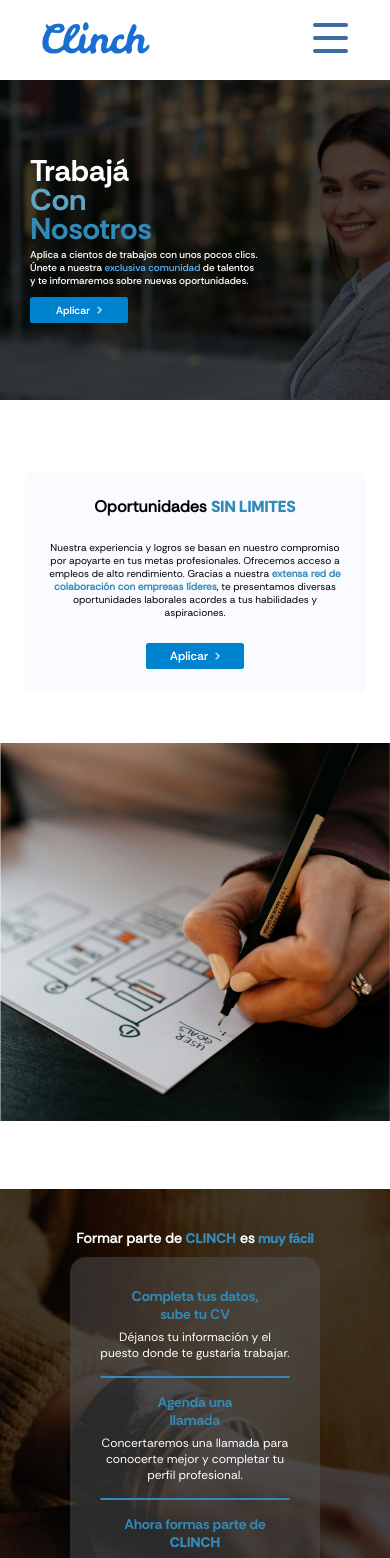
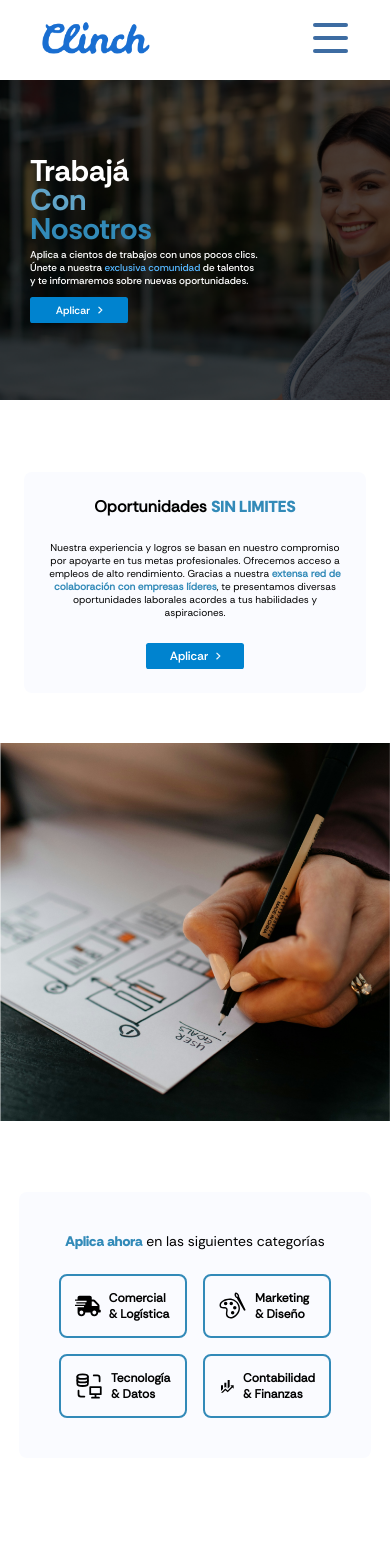
Before and after one commit to agustinlorca/ClinchHR, a React (Vite) app: page /candidatos in a window 390 px wide. Shown: the top 1558 px of the page. Built offline with nearby package versions, Linux system fonts and the light colour scheme.

Commit message:
added CategoriesCard component. Change order of components for mobile in the candidates page

```diff
--- a/src/components/Cards/CategoriesCard/CategoriesCard.jsx
+++ b/src/components/Cards/CategoriesCard/CategoriesCard.jsx
@@ -1,11 +1,43 @@
-import React from 'react'
+import React from "react";
+
+import "./categoriesCard.css";
+
+import PaintPallete from "../../Icons/PaintPallete";
+import ShippingFast from "../../Icons/ShippingFast";
+import DataDisplay from "../../Icons/DataDisplay";
+import Finance from "../../Icons/Finance";
 
 const CategoriesCard = () => {
   return (
-    <div>
+    <section className="categories-card-container">
+      <div className="categories-card">
+        <h1><span>Aplica ahora</span> en las siguientes categorías</h1>
+        <div className="categories">
+          <div>
+            <ShippingFast width="80px" height="80px" fill="black" className="icon-card"/>
+            <span>Comercial & Logística</span>
+          </div>
+          <div>
+            <PaintPallete  width="80px" height="80px" fill="black" className="icon-card"/>
+            <span> Marketing & Diseño</span>
+          </div>
+          <div>
+            <DataDisplay
+               width="80px" height="80px"
+              fill="none"
+              stroke="black"
+              className="icon-card"
+            />
+            <span> Tecnología & Datos</span>
+          </div>
+          <div>
+            <Finance  width="80px" height="80px" fill="black" className="icon-card"/>
+            <span> Contabilidad & Finanzas</span>
+          </div>
+        </div>
+      </div>
+    </section>
+  );
+};
 
-    </div>
-  )
-}
-
-export default CategoriesCard
+export default CategoriesCard;
--- a/src/components/Cards/CategoriesCard/categoriesCard.css
+++ b/src/components/Cards/CategoriesCard/categoriesCard.css
@@ -0,0 +1,92 @@
+.categories-card-container{
+    display: flex;
+    width: 100%;
+    height: 600px;
+    justify-content: center;
+    align-items: center;
+}
+
+.categories-card{
+    display: flex;
+    flex-direction: column;
+    justify-content: center;
+    align-items: center;
+    gap: 64px;
+    background-color: #FAFBFF;
+    border-radius: 16px;
+    padding: 60px;
+}
+.categories-card h1 {
+    text-align: center;
+    font-weight: normal;
+}
+
+.categories-card h1 span{
+    font-family: "RethinkSans-ExtraBold";
+    color: var(--color-primary);
+}
+
+.categories{
+    display: flex;
+    justify-content: center;
+    align-items: center;
+    gap: 64px;
+}
+.categories div{
+    height: 118px;
+    width: 256px;
+    padding: 32px 24px;
+    display: flex;
+    justify-content: center;
+    align-items: center;
+    gap: 16px;
+    border: 3px solid var(--color-primary);
+    border-radius: 16px;
+}
+
+.categories div span{
+    font-size: 21px;
+    font-weight: normal;
+}
+
+@media screen and (max-width: 767px) {
+    .categories-card-container{
+        height: 400px;
+    }
+    .categories-card{
+        margin: 0 20px;
+        gap: 24px;
+        border-radius: 8px;
+        padding: 40px;
+    }
+    .categories-card h1 {
+
+        font-size: 14px;
+    }
+
+    .categories{
+        display: grid;
+        grid-template-columns: auto auto;
+        grid-template-rows: auto auto;
+        gap: 16px;
+    }
+    .categories div{
+        height: 64px;
+        width: 128px;
+        padding: 16px 14px;
+        gap: 8px;
+        border: 2px solid var(--color-primary);
+        border-radius: 8px;
+    }
+    .categories div .icon-card{
+        width: 50px;
+        height: 50px;
+
+    }
+
+    .categories div span{
+        font-size: 12px;
+        font-weight: bold;
+    }
+
+}
--- a/src/components/Carousels/CarouselHome/SlideContainer/SlideContainer.jsx
+++ b/src/components/Carousels/CarouselHome/SlideContainer/SlideContainer.jsx
@@ -26,7 +26,7 @@ const SlideContainer = () => {
       <div className="slide-bars">
         {
           slides.map((_,index) => (
-            <span className={index === currentSlide ? "active" : ""}></span>
+            <span key={index} className={index === currentSlide ? "active" : ""}></span>
           ))
         }
       </div>
--- /dev/null
+++ b/src/components/Icons/DataDisplay.jsx
@@ -0,0 +1,22 @@
+import * as React from "react"
+const DataDisplay = (props) => (
+  <svg
+    xmlns="http://www.w3.org/2000/svg"
+    width="1em"
+    height="1em"
+    viewBox="0 0 48 48"
+    {...props}
+  >
+    <g
+      fill={props.fill}
+      stroke={props.stroke}
+      strokeLinecap="round"
+      strokeLinejoin="round"
+      strokeWidth={3}
+    >
+      <path d="M22 8v12c0 2.21-4.03 4-9 4s-9-1.79-9-4V8" />
+      <path d="M22 14c0 2.21-4.03 4-9 4s-9-1.79-9-4m18-6c0 2.21-4.03 4-9 4s-9-1.79-9-4 4.03-4 9-4 9 1.79 9 4m10-2h6a4 4 0 0 1 4 4v6M16 42h-6a4 4 0 0 1-4-4v-6m29 6v6m6 0H29m15-6V26H26v12z" />
+    </g>
+  </svg>
+)
+export default DataDisplay
--- /dev/null
+++ b/src/components/Icons/Finance.jsx
@@ -0,0 +1,18 @@
+import * as React from "react"
+const Finance = (props) => (
+  <svg
+    xmlns="http://www.w3.org/2000/svg"
+    width="1em"
+    height="1em"
+    viewBox="0 0 24 24"
+
+    {...props}
+  >
+    <path
+      fill={props.fill}
+
+      d="m6 16.5-3 2.94V11h3m5 3.66-1.57-1.34L8 14.64V7h3m5 6-3 3V3h3m2.81 9.81L17 11h5v5l-1.79-1.79L13 21.36l-3.47-3.02L5.75 22H3l6.47-6.34L13 18.64"
+    />
+  </svg>
+)
+export default Finance
--- /dev/null
+++ b/src/components/Icons/PaintPallete.jsx
@@ -0,0 +1,25 @@
+import * as React from "react"
+const PaintPallete = (props) => (
+  <svg
+    xmlns="http://www.w3.org/2000/svg"
+    width="1em"
+    height="1em"
+    viewBox="0 0 20 20"
+    {...props}
+  >
+    <g fill={props.fill}>
+      <path
+        fillRule="evenodd"
+        d="M14.725 13.334c.97-3.623-1.336-7.377-5.135-8.395C5.323 3.795-.725 6.762.544 10.35c.383 1.084 1.134 1.341 2.682 1.363l.108.002c1.1.013 1.471.1 1.678.436.214.348.216.756.054 1.788-.067.422-.088.569-.113.794-.145 1.3.067 2.274.89 3.16 2.584 2.784 7.788-.48 8.882-4.56M1.486 10.017c-.908-2.57 4.217-5.084 7.845-4.112 3.277.878 5.252 4.093 4.428 7.17-.924 3.446-5.287 6.182-7.183 4.14-.594-.64-.745-1.333-.63-2.37.024-.205.044-.344.108-.75.2-1.275.197-1.836-.19-2.467-.465-.756-1.059-.894-2.517-.912l-.107-.002c-1.159-.016-1.562-.154-1.754-.697"
+        clipRule="evenodd"
+      />
+      <path d="M4.75 9.5a1.25 1.25 0 1 1 0-2.5 1.25 1.25 0 0 1 0 2.5m4 0a1.25 1.25 0 1 1 0-2.5 1.25 1.25 0 0 1 0 2.5m2.5 3a1.25 1.25 0 1 1 0-2.5 1.25 1.25 0 0 1 0 2.5M9.75 16a1.25 1.25 0 1 1 0-2.5 1.25 1.25 0 0 1 0 2.5m3.62-12.395a1 1 0 0 1 1.371.443l4.093 8.4a.652.652 0 0 1-1.149.611l-4.708-8.07a.998.998 0 0 1 .394-1.384" />
+      <path
+        fillRule="evenodd"
+        d="M11.538 3.484c.486.915 1.305 1.171 2.097.75.791-.42 1.038-1.243.551-2.158C13.63 1.028 12.438.078 11.648.497c-.79.42-.668 1.939-.11 2.987m.882-.47a3.165 3.165 0 0 1-.32-1.137 1.975 1.975 0 0 1 .018-.496l.018.009c.05.024.205.096.403.254.302.241.602.596.764.901.229.43.164.646-.138.807-.3.16-.516.092-.745-.337"
+        clipRule="evenodd"
+      />
+    </g>
+  </svg>
+)
+export default PaintPallete
--- /dev/null
+++ b/src/components/Icons/ShippingFast.jsx
@@ -0,0 +1,16 @@
+import * as React from "react"
+const ShippingFast = (props) => (
+  <svg
+    xmlns="http://www.w3.org/2000/svg"
+    width="1em"
+    height="1em"
+    viewBox="0 0 640 512"
+    {...props}
+  >
+    <path
+      fill={props.fill}
+      d="M624 352h-16V243.9c0-12.7-5.1-24.9-14.1-33.9L494 110.1c-9-9-21.2-14.1-33.9-14.1H416V48c0-26.5-21.5-48-48-48H112C85.5 0 64 21.5 64 48v48H8c-4.4 0-8 3.6-8 8v16c0 4.4 3.6 8 8 8h272c4.4 0 8 3.6 8 8v16c0 4.4-3.6 8-8 8H40c-4.4 0-8 3.6-8 8v16c0 4.4 3.6 8 8 8h208c4.4 0 8 3.6 8 8v16c0 4.4-3.6 8-8 8H8c-4.4 0-8 3.6-8 8v16c0 4.4 3.6 8 8 8h208c4.4 0 8 3.6 8 8v16c0 4.4-3.6 8-8 8H64v128c0 53 43 96 96 96s96-43 96-96h128c0 53 43 96 96 96s96-43 96-96h48c8.8 0 16-7.2 16-16v-32c0-8.8-7.2-16-16-16M160 464c-26.5 0-48-21.5-48-48s21.5-48 48-48 48 21.5 48 48-21.5 48-48 48m320 0c-26.5 0-48-21.5-48-48s21.5-48 48-48 48 21.5 48 48-21.5 48-48 48m80-208H416V144h44.1l99.9 99.9z"
+    />
+  </svg>
+)
+export default ShippingFast
--- a/src/pages/Candidates/Candidates.jsx
+++ b/src/pages/Candidates/Candidates.jsx
@@ -1,17 +1,21 @@
 import React from "react";
+
+import "./candidates.css";
+
 import Layout from "../../components/Layout/Layout";
 import HeroCandidates from "../../components/Heros/HeroCandidates/HeroCandidates";
 import ApplicationCard from "../../components/Cards/ApplicationCard/ApplicationCard";
 import ProcessCard from "../../components/Cards/ProcessCard/ProcessCard";
+import CategoriesCard from "../../components/Cards/CategoriesCard/CategoriesCard";
 
 const Candidatos = () => {
   return (
     <Layout>
       <HeroCandidates />
-      <ApplicationCard/>
-      <ProcessCard/>
-      <div style={{height:"300px"}}>
-
+      <ApplicationCard />
+      <div className="mobile-position">
+        <ProcessCard />
+        <CategoriesCard />
       </div>
     </Layout>
   );
--- /dev/null
+++ b/src/pages/Candidates/candidates.css
@@ -0,0 +1,8 @@
+
+
+@media screen and (max-width: 767px) {
+    .mobile-position{
+        display: flex;
+        flex-direction: column-reverse;
+    }
+}
```
